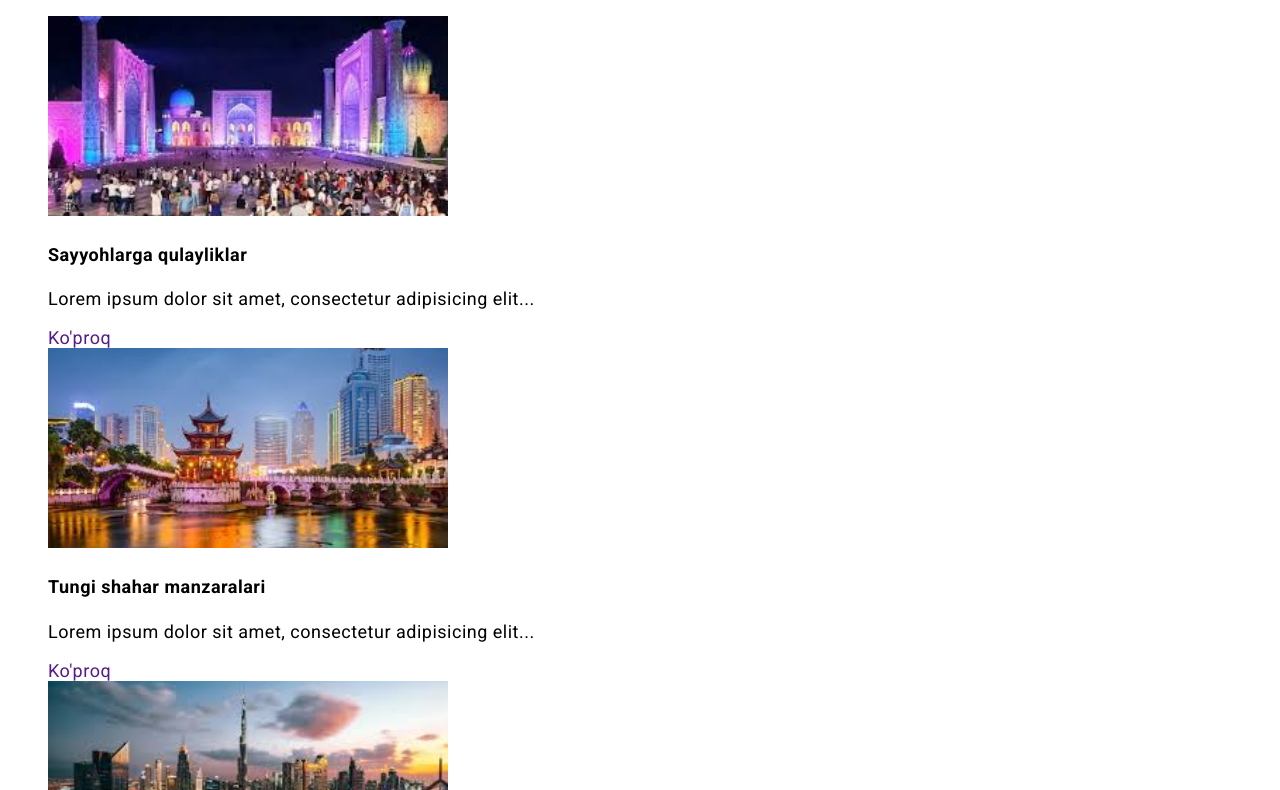
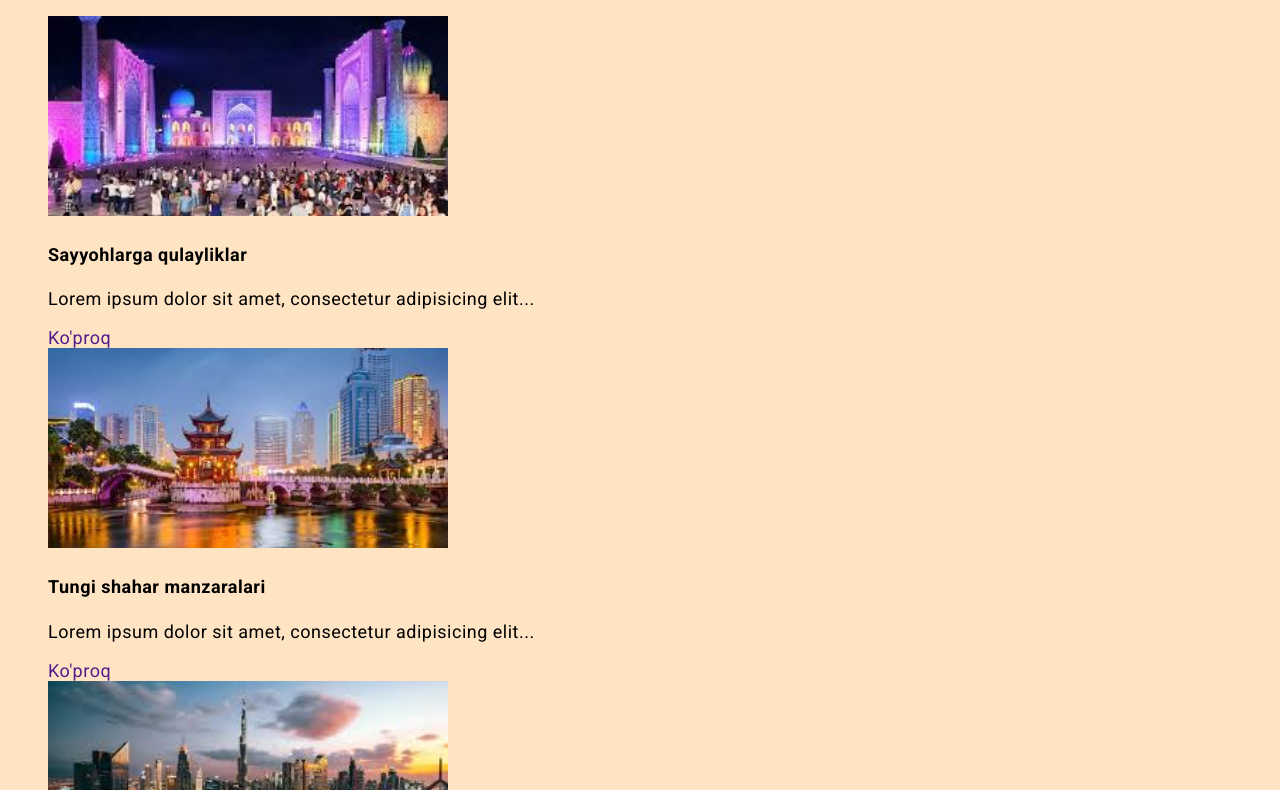
Before and after one commit to white-xacker/web-site, a plain HTML site: page index.html in a window 1280 px wide. Shown: the part 447-1237 px from the top of the page. Drawn offline with Linux system fonts and the light colour scheme.

Commit message:
backgraund yangilandi

```diff
--- a/style.css
+++ b/style.css
@@ -1,5 +1,6 @@
-
-
+*{
+    background-color: bisque;
+}
 /* global */
 body{
     font-family: 'Roboto', sans-serif;
```
